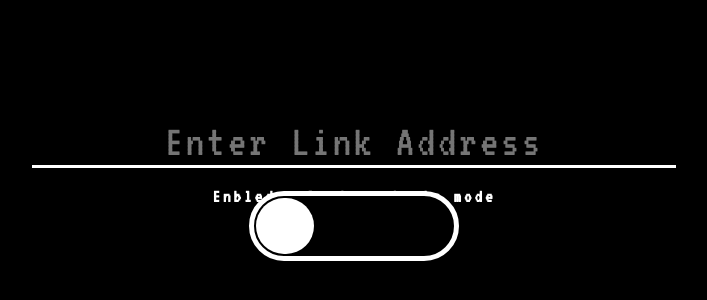
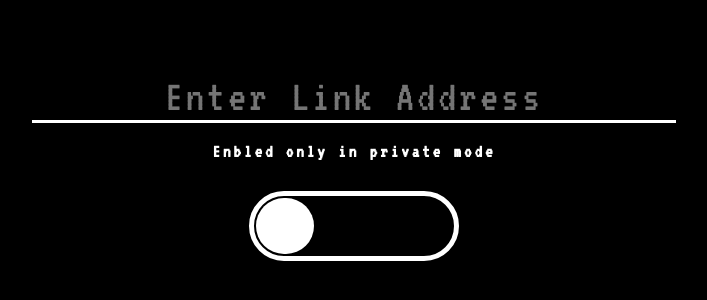
Before and after one commit to collierrgbsitisfise/el-frontend, a React (Create React App) app: page / in a window 1280 px wide. Shown: the part 174-474 px from the top of the page, without its empty margins (286-993 px from the left). Built offline with nearby package versions, Linux system fonts and the light colour scheme.

Commit message:
fixes according absolute position(toggler) related to action button

```diff
--- a/src/containers/home-page/home-page.css
+++ b/src/containers/home-page/home-page.css
@@ -37,7 +37,7 @@
 .action {
     font-size: 1.2rem;
     line-height: 1;
-    margin: 20px;
+    margin-top: 130px;
     padding: 1.2em 2.8em;
     text-decoration: none;
     text-align: center;
@@ -55,7 +55,7 @@
 .incorrect {
     font-size: 1.2rem;
     line-height: 1;
-    margin: 20px;
+    margin-top: 130px;
     padding: 1.2em 2.8em;
     text-decoration: none;
     text-align: center;
@@ -128,8 +128,6 @@
     border-radius: 50px;
     background-color: black;
     overflow: hidden;
-    margin-top: 20px;
-    margin-bottom: 20px;
     box-shadow: inset 0 0 2px 1px rgba(0, 0, 0, .05);
     border: 5px solid white;
 }
```
